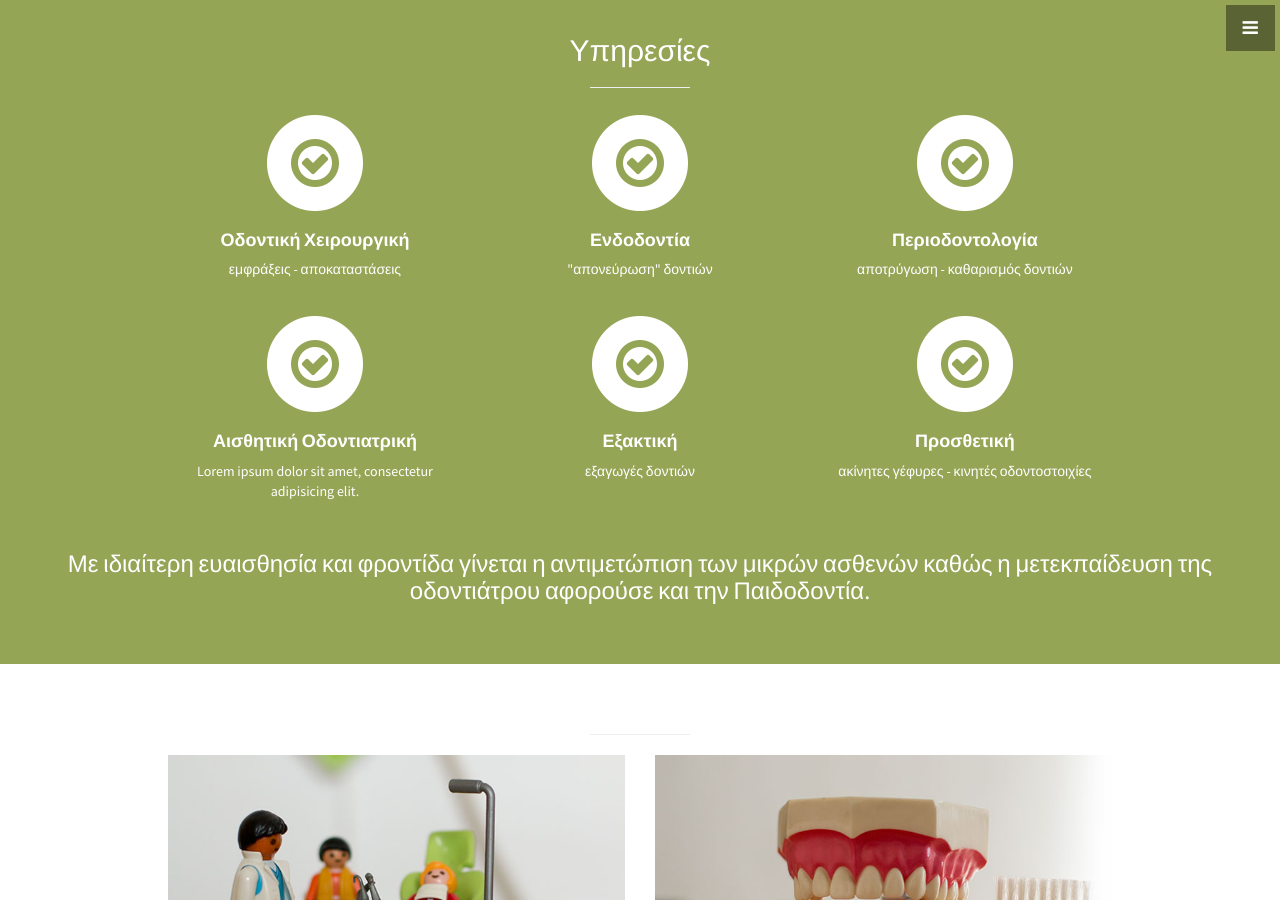
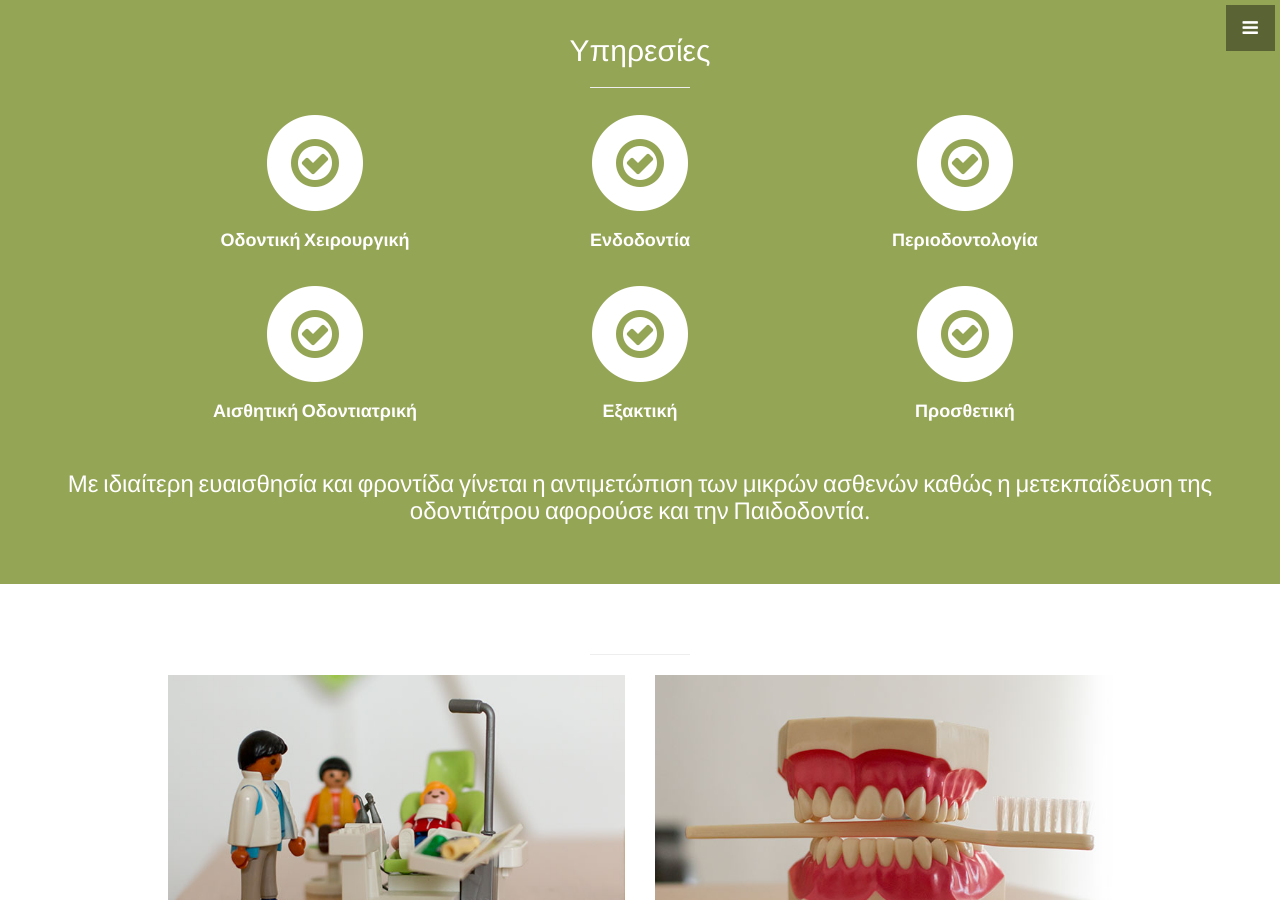
Before and after one commit to marstermar/marstermar.github.io, a Jekyll site: the page built from index.html, in a window 1280 px wide and 900 px high, scrolled down 1677 px. Built offline with Jekyll 4.4.1, drawn with Linux system fonts in a browser that asks for light colours.

Commit message:
Update services.html

```diff
--- a/_includes/services.html
+++ b/_includes/services.html
@@ -15,7 +15,6 @@
               <h4>
                 <strong>Οδοντική Χειρουργική</strong>
               </h4>
-              <p>εμφράξεις - αποκαταστάσεις</p>
             </div>
           </div>
           <div class="col-md-4 col-sm-6">
@@ -27,7 +26,6 @@
               <h4>
                 <strong>Ενδοδοντία</strong>
               </h4>
-              <p>"απονεύρωση" δοντιών</p>
             </div>
           </div>
           <div class="col-md-4 col-sm-6">
@@ -39,7 +37,6 @@
               <h4>
                 <strong>Περιοδοντολογία</strong>
               </h4>
-              <p>αποτρύγωση - καθαρισμός δοντιών</p>
             </div>
           </div>
         </div>
@@ -54,7 +51,6 @@
               <h4>
                 <strong>Αισθητική Οδοντιατρική</strong>
               </h4>
-              <p>Lorem ipsum dolor sit amet, consectetur adipisicing elit.</p>
             </div>
           </div>
           <div class="col-md-4 col-sm-6">
@@ -66,7 +62,6 @@
               <h4>
                 <strong>Εξακτική</strong>
               </h4>
-              <p>εξαγωγές δοντιών</p>
             </div>
           </div>
           <div class="col-md-4 col-sm-6">
@@ -78,7 +73,6 @@
               <h4>
                 <strong>Προσθετική</strong>
               </h4>
-              <p>ακίνητες γέφυρες - κινητές οδοντοστοιχίες</p>
             </div>
           </div>
         </div>
```
